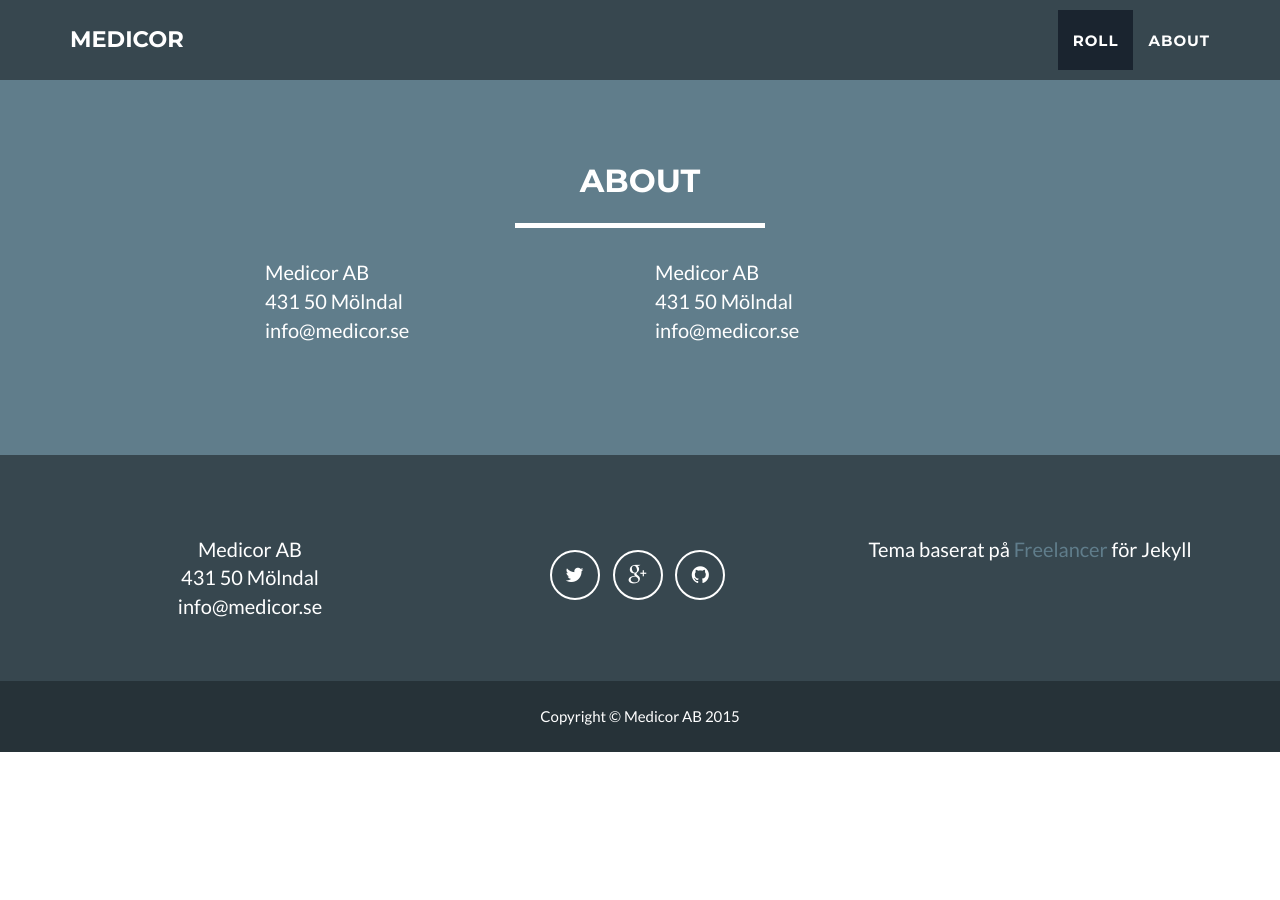
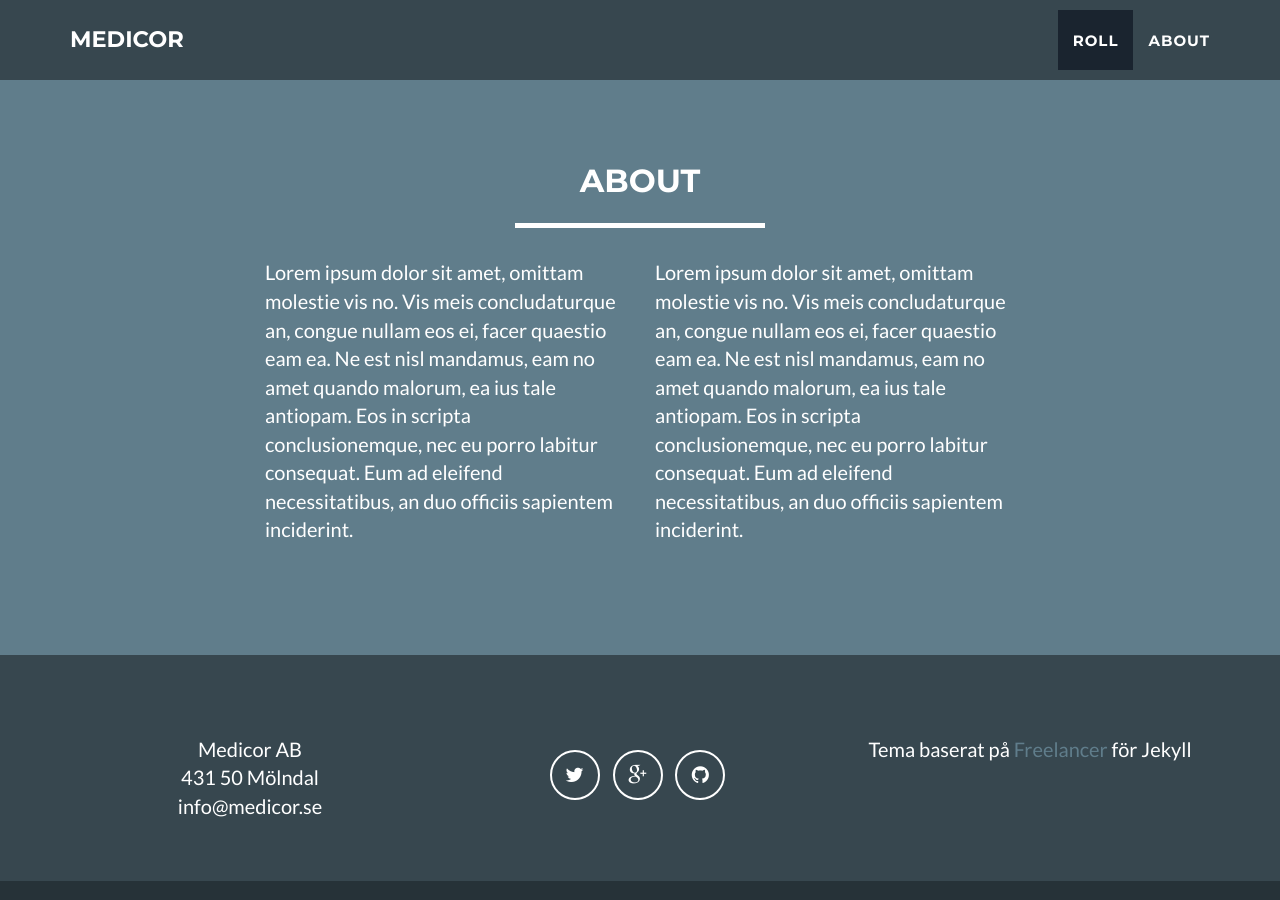
Before and after one commit to medicor/medicor.github.io, a Jekyll site: the page built from index.html, in a window 1280 px wide and 900 px high, scrolled down 1236 px. Built offline with Jekyll 4.4.1, drawn with Linux system fonts in a browser that asks for light colours; Markdown is read by kramdown in place of the engine named in the settings; before the commit the page ends 1988 px from its top, so only the background shows below that.

Commit message:
Updated about section

```diff
--- a/_config.yml
+++ b/_config.yml
@@ -30,15 +30,11 @@
 
 # About section - 1st column
 about1:
-  - line: Medicor AB
-  - line: 431 50 Mölndal
-  - line: info@medicor.se
+  - line: Lorem ipsum dolor sit amet, omittam molestie vis no. Vis meis concludaturque an, congue nullam eos ei, facer quaestio eam ea. Ne est nisl mandamus, eam no amet quando malorum, ea ius tale antiopam. Eos in scripta conclusionemque, nec eu porro labitur consequat. Eum ad eleifend necessitatibus, an duo officiis sapientem inciderint.
 
 # About section - 1st column
 about2:
-  - line: Medicor AB
-  - line: 431 50 Mölndal
-  - line: info@medicor.se
+  - line: Lorem ipsum dolor sit amet, omittam molestie vis no. Vis meis concludaturque an, congue nullam eos ei, facer quaestio eam ea. Ne est nisl mandamus, eam no amet quando malorum, ea ius tale antiopam. Eos in scripta conclusionemque, nec eu porro labitur consequat. Eum ad eleifend necessitatibus, an duo officiis sapientem inciderint.
 
 # Postal address (add as many lines as necessary)
 address:
```
